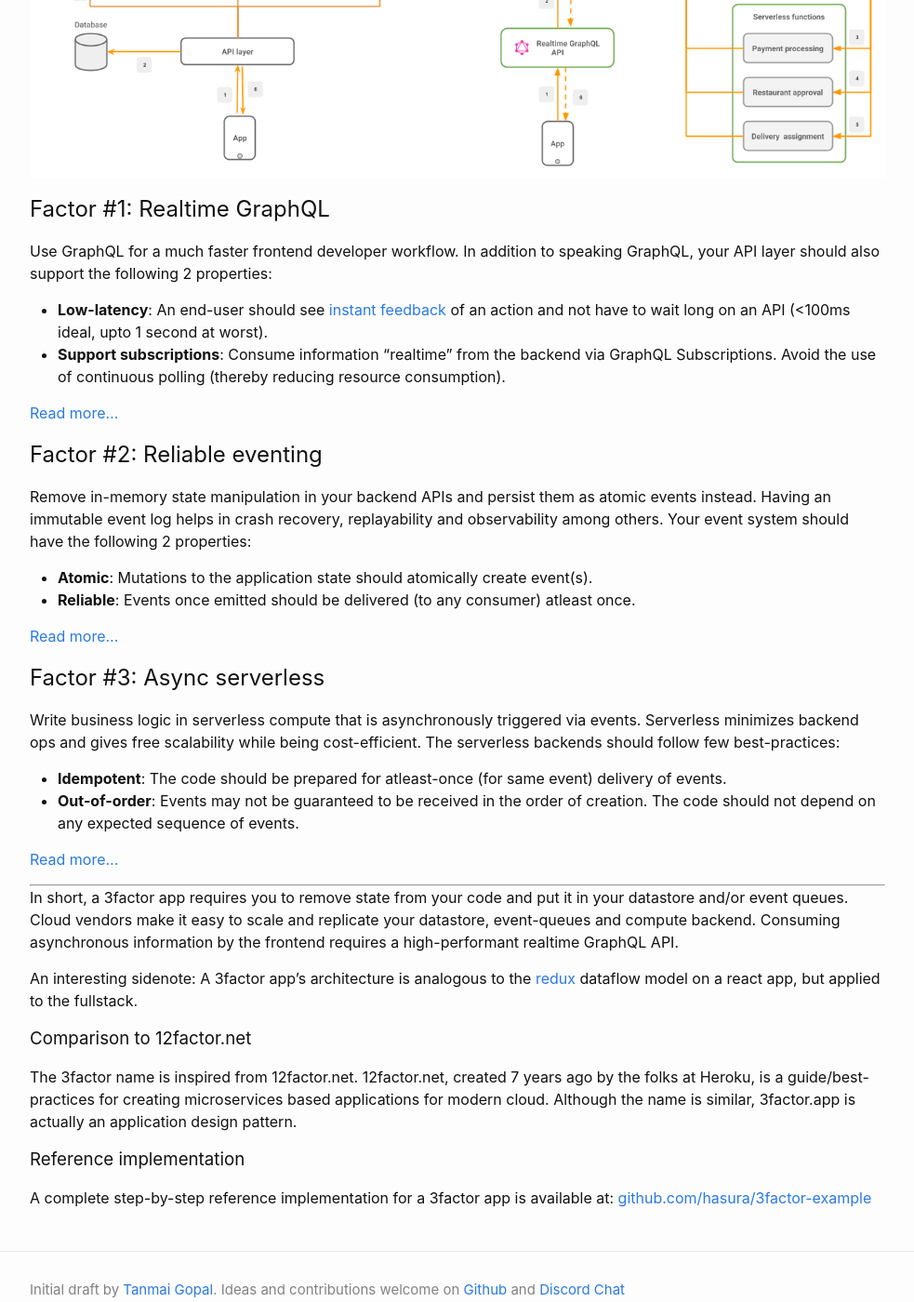
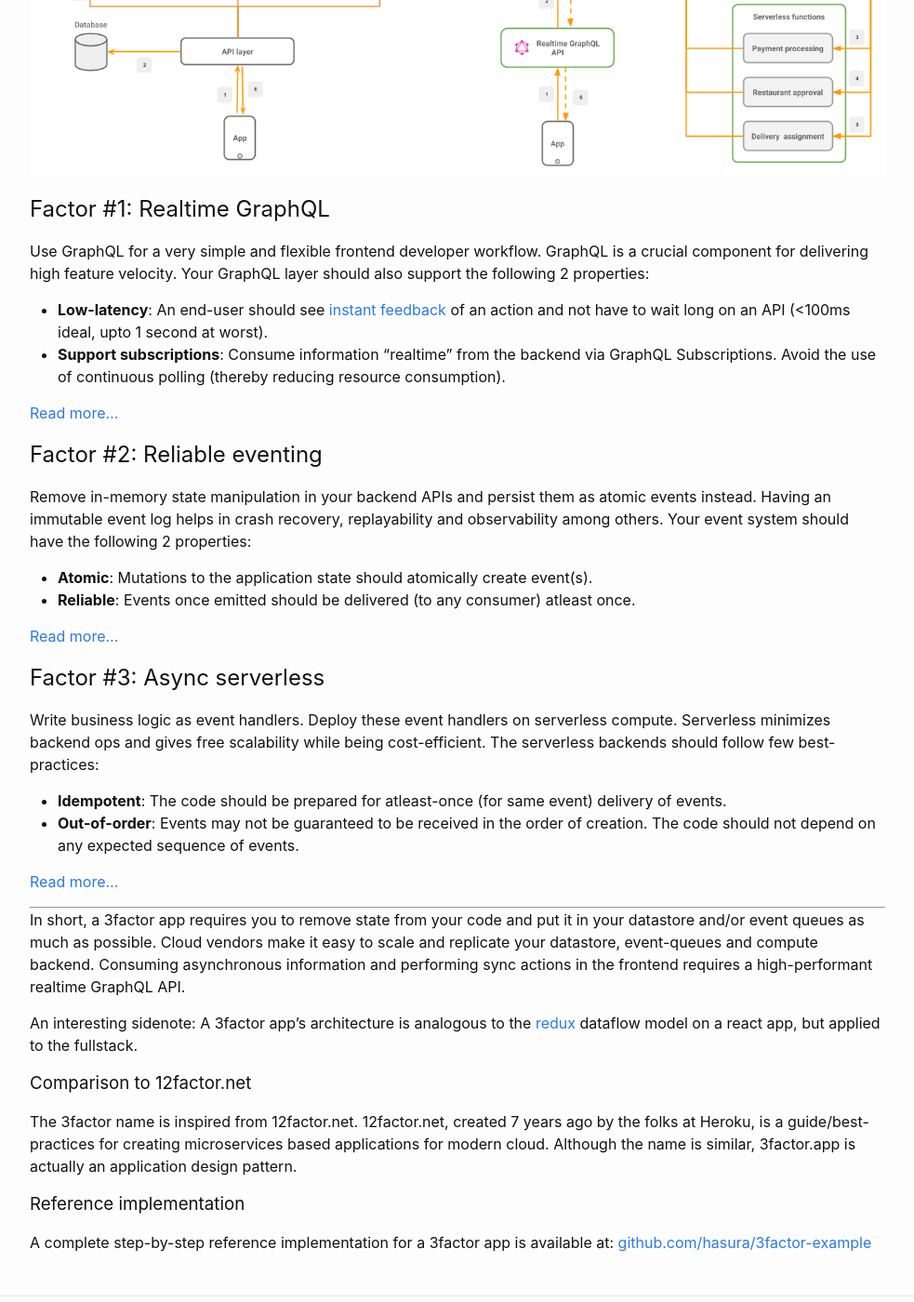
Before and after one commit to hasura/3factor, a Jekyll site: the page built from README.md, in a window 1280 px wide and 1400 px high, scrolled down 505 px. Shown: the whole window at 93% size, without its empty margins (148-1131 px from the left). Built offline with Jekyll 4.4.1, drawn with Linux system fonts in a browser that asks for light colours; our own code applies the rules of GitHub Pages for plain Markdown files; some of the changed text lies outside the part shown.

Commit message:
explain feature velocity with sync and event handlers

```diff
--- a/README.md
+++ b/README.md
@@ -1,6 +1,6 @@
 # 3factor app
 
-3factor app is an architecture pattern for modern full-stack apps. Today, it is possible to build apps that allow for fast iteration, while being resilient and highly scalable from the get go. [Jump](https://github.com/hasura/3factor-example) to reference implementation.
+3factor app is an architecture pattern for modern full-stack apps. Today, it is possible to build apps that have high feature velocity and scalability from the get go. [Jump](https://github.com/hasura/3factor-example) to reference implementation.
 
 [We](https://hasura.io) propose an architecture pattern which is composed of 3 factors:
 
@@ -15,7 +15,7 @@ Consider a traditional food ordering application which moves to a 3factor archit
 
 ## Factor #1: Realtime GraphQL
 
-Use GraphQL for a much faster frontend developer workflow. In addition to speaking GraphQL, your API layer should also support the following 2 properties:
+Use GraphQL for a very simple and flexible frontend developer workflow. GraphQL is a crucial component for delivering high feature velocity. Your GraphQL layer should also support the following 2 properties:
 
 - **Low-latency**: An end-user should see [instant
   feedback](https://stackoverflow.com/a/164290/3364697) of an action and not
@@ -38,7 +38,7 @@ Your event system should have the following 2 properties:
 
 ## Factor #3: Async serverless
 
-Write business logic in serverless compute that is asynchronously triggered via events.
+Write business logic as event handlers. Deploy these event handlers on serverless compute.
 Serverless minimizes backend ops and gives free scalability while being cost-efficient.
 The serverless backends should follow few best-practices:
 
@@ -50,8 +50,8 @@ The serverless backends should follow few best-practices:
 ---------------------------------------------------------
 
 In short, a 3factor app requires you to remove state from your code and put it in your
-datastore and/or event queues. Cloud vendors make it easy to scale and replicate
-your datastore, event-queues and compute backend. Consuming asynchronous information by the frontend
+datastore and/or event queues as much as possible. Cloud vendors make it easy to scale and replicate
+your datastore, event-queues and compute backend. Consuming asynchronous information and performing sync actions in the frontend
 requires a high-performant realtime GraphQL API.
 
 An interesting sidenote: A 3factor app's architecture is analogous to the [redux](https://redux.js.org/) dataflow
```
Also changed, not shown: async-serverless.md (+9 -8 lines), realtime-graphql.md (+2 -2 lines).
